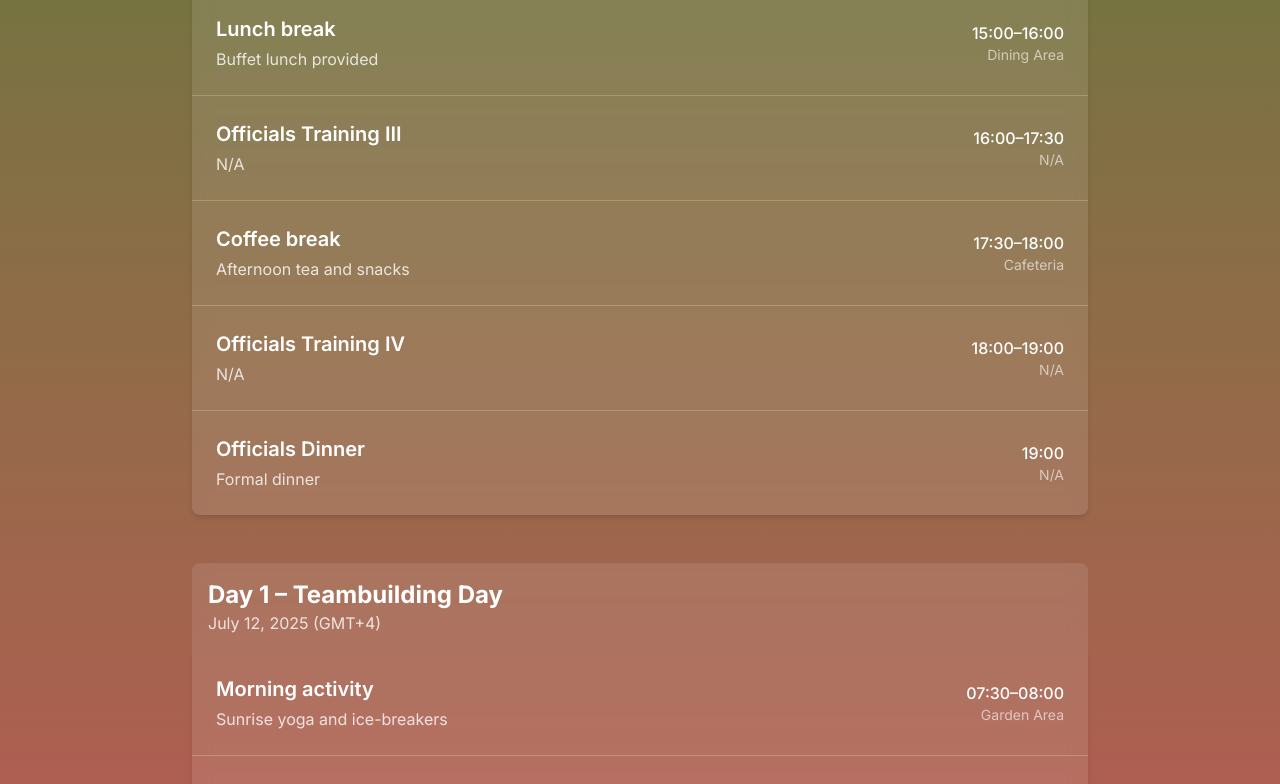
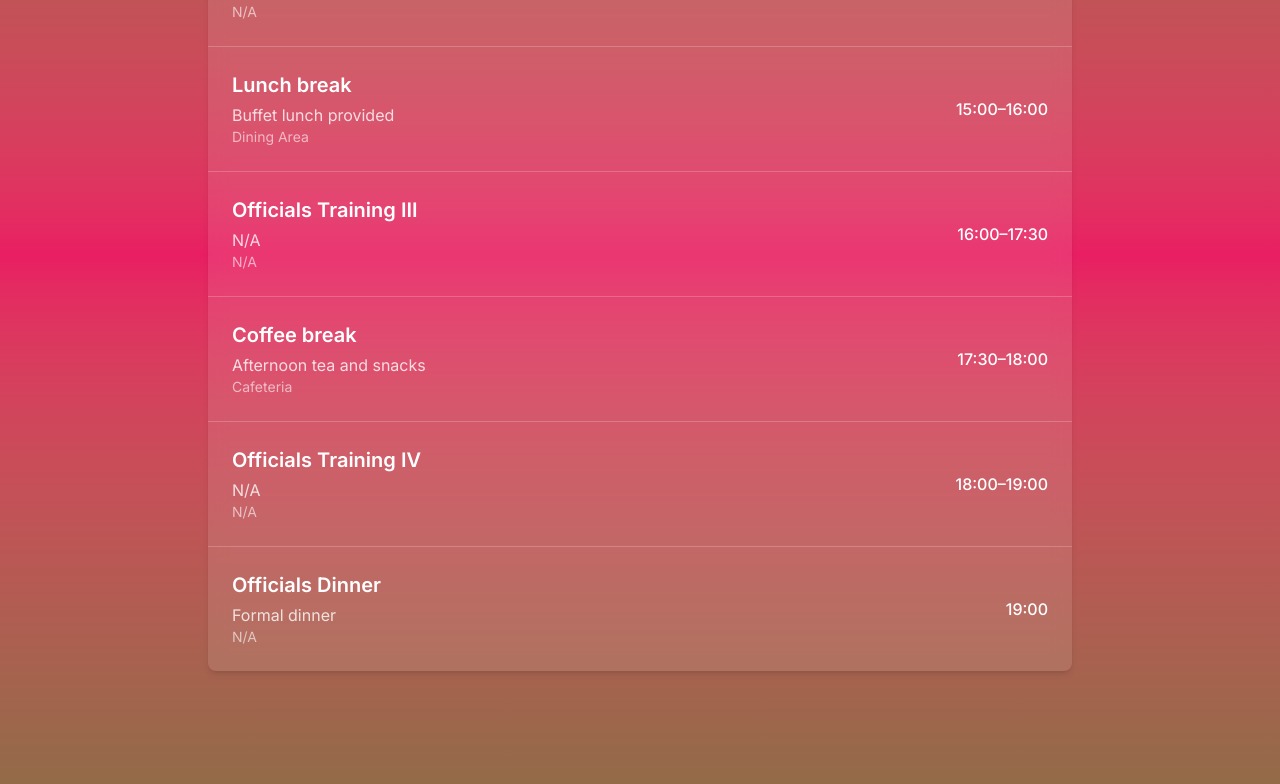
Before and after one commit to Ph4ntomByte/Summer_Training_Camp, a Next.js app: page /program in a window 1280 px wide. Shown: the part 729-1513 px from the top of the page. Built offline with nearby package versions, Linux system fonts and the light colour scheme.

Commit message:
Fix #34, change the scedule so it display one day and you can switch between them

```diff
--- a/src/app/program/page.tsx
+++ b/src/app/program/page.tsx
@@ -1,33 +1,38 @@
+'use client'
+import React, { useState } from 'react'
+import { SectionHeading } from '@/components/SectionHeading/SectionHeading'
+import { Button } from '@/components/UI/Button'
+
 const scheduleData = [
   {
     day: 'Day 0 – CJO Day',
     date: 'July 11, 2025 (GMT+4)',
     activities: [
       { time: '11:00–12:00', title: 'Officials Arrival & General TB', description: 'Welcome and overview of team‐building exercises', location: 'Globus centre' },
-      { time: '12:00–13:30', title: 'Officials Training I',           description: 'N/A', location: 'N/A' },
-      { time: '13:30–14:00', title: 'Coffee break',                   description: 'Refreshments served', location: 'Cafeteria' },
-      { time: '14:00–15:00', title: 'Officials Training II',          description: 'N/A', location: 'N/A' },
-      { time: '15:00–16:00', title: 'Lunch break',                    description: 'Buffet lunch provided', location: 'Dining Area' },
-      { time: '16:00–17:30', title: 'Officials Training III',         description: 'N/A', location: 'N/A' },
-      { time: '17:30–18:00', title: 'Coffee break',                   description: 'Afternoon tea and snacks', location: 'Cafeteria' },
-      { time: '18:00–19:00', title: 'Officials Training IV',          description: 'N/A', location: 'N/A' },
-      { time: '19:00',       title: 'Officials Dinner',               description: 'Formal dinner', location: 'N/A' },
+      { time: '12:00–13:30', title: 'Officials Training I', description: 'N/A', location: 'N/A' },
+      { time: '13:30–14:00', title: 'Coffee break', description: 'Refreshments served', location: 'Cafeteria' },
+      { time: '14:00–15:00', title: 'Officials Training II', description: 'N/A', location: 'N/A' },
+      { time: '15:00–16:00', title: 'Lunch break', description: 'Buffet lunch provided', location: 'Dining Area' },
+      { time: '16:00–17:30', title: 'Officials Training III', description: 'N/A', location: 'N/A' },
+      { time: '17:30–18:00', title: 'Coffee break', description: 'Afternoon tea and snacks', location: 'Cafeteria' },
+      { time: '18:00–19:00', title: 'Officials Training IV', description: 'N/A', location: 'N/A' },
+      { time: '19:00', title: 'Officials Dinner', description: 'Formal dinner', location: 'N/A' },
     ],
   },
   {
     day: 'Day 1 – Teambuilding Day',
     date: 'July 12, 2025 (GMT+4)',
     activities: [
-      { time: '07:30–08:00', title: 'Morning activity',             description: 'Sunrise yoga and ice-breakers', location: 'Garden Area' },
-      { time: '10:00–13:00', title: 'Trip to the venue',            description: 'Guided site tour', location: 'Off-site Venue' },
-      { time: '13:00–14:00', title: 'General Teambuilding',         description: 'Group challenges and games', location: 'Outdoor Field' },
-      { time: '14:00–15:00', title: 'Lunch break',                  description: 'Picnic-style lunch', location: 'Outdoor Dining' },
-      { time: '15:00–16:30', title: 'Training I',                   description: 'N/A', location: 'N/A' },
-      { time: '16:30–17:00', title: 'Coffee break',                 description: 'Afternoon refreshments', location: 'Cafeteria' },
-      { time: '17:00–18:30', title: 'Training II',                  description: 'N/A', location: 'N/A' },
-      { time: '18:30–19:30', title: 'Evening activity',             description: 'Campfire & storytelling', location: 'Campfire Circle' },
-      { time: '19:30–20:30', title: 'Dinner',                       description: 'Buffet dinner', location: 'Dining Hall' },
-      { time: '20:30–22:30', title: 'Board games night',            description: 'Casual games', location: 'Common Room' },
+      { time: '07:30–08:00', title: 'Morning activity', description: 'Sunrise yoga and ice-breakers', location: 'Garden Area' },
+      { time: '10:00–13:00', title: 'Trip to the venue', description: 'Guided site tour', location: 'Off-site Venue' },
+      { time: '13:00–14:00', title: 'General Teambuilding', description: 'Group challenges and games', location: 'Outdoor Field' },
+      { time: '14:00–15:00', title: 'Lunch break', description: 'Picnic-style lunch', location: 'Outdoor Dining' },
+      { time: '15:00–16:30', title: 'Training I', description: 'N/A', location: 'N/A' },
+      { time: '16:30–17:00', title: 'Coffee break', description: 'Afternoon refreshments', location: 'Cafeteria' },
+      { time: '17:00–18:30', title: 'Training II', description: 'N/A', location: 'N/A' },
+      { time: '18:30–19:30', title: 'Evening activity', description: 'Campfire & storytelling', location: 'Campfire Circle' },
+      { time: '19:30–20:30', title: 'Dinner', description: 'Buffet dinner', location: 'Dining Hall' },
+      { time: '20:30–22:30', title: 'Board games night', description: 'Casual games', location: 'Common Room' },
     ],
   },
   {
@@ -35,78 +40,78 @@ const scheduleData = [
     date: 'July 13, 2025 (GMT+4)',
     activities: [
       { time: '08:00–08:30', title: 'Morning activity', description: 'Brain-teasers and warm-ups', location: 'Workshop Room A' },
-      { time: '08:00–09:00', title: 'Breakfast',                  description: 'Continental breakfast', location: 'Dining Area' },
-      { time: '09:00–10:30', title: 'Training III',               description: 'N/A', location: 'N/A' },
-      { time: '10:30–11:00', title: 'Coffee break',               description: 'Mid-morning snacks', location: 'Cafeteria' },
-      { time: '11:00–12:30', title: 'Training IV',                description: 'N/A', location: 'N/A' },
-      { time: '12:30–13:30', title: 'Lunch break',                description: 'Hot lunch service', location: 'Dining Area' },
-      { time: '13:30–14:30', title: 'Training V',                 description: 'N/A', location: 'N/A' },
-      { time: '14:30–15:00', title: 'Break',                      description: '', location: 'Media Lab' },
-      { time: '15:00–16:30', title: 'Training VI',                description: 'N/A', location: 'N/A' },
-      { time: '16:30–17:00', title: 'Coffee break',               description: 'Afternoon tea', location: 'Cafeteria' },
-      { time: '17:00–18:00', title: 'Training VII',               description: 'N/A', location: 'N/A' },
-      { time: '18:00–19:00', title: 'Roundtable',                 description: 'Panel discussion with experts', location: 'Main Hall' },
-      { time: '19:00–20:00', title: 'Dinner',                     description: 'Theme dinner night', location: 'Dining Hall' },
-      { time: '20:00–22:00', title: 'Closing ceremony',           description: 'Imagine and Farewell', location: 'Main Hall' },
+      { time: '08:00–09:00', title: 'Breakfast', description: 'Continental breakfast', location: 'Dining Area' },
+      { time: '09:00–10:30', title: 'Training III', description: 'N/A', location: 'N/A' },
+      { time: '10:30–11:00', title: 'Coffee break', description: 'Mid-morning snacks', location: 'Cafeteria' },
+      { time: '11:00–12:30', title: 'Training IV', description: 'N/A', location: 'N/A' },
+      { time: '12:30–13:30', title: 'Lunch break', description: 'Hot lunch service', location: 'Dining Area' },
+      { time: '13:30–14:30', title: 'Training V', description: 'N/A', location: 'N/A' },
+      { time: '14:30–15:00', title: 'Break', description: '', location: 'Media Lab' },
+      { time: '15:00–16:30', title: 'Training VI', description: 'N/A', location: 'N/A' },
+      { time: '16:30–17:00', title: 'Coffee break', description: 'Afternoon tea', location: 'Cafeteria' },
+      { time: '17:00–18:00', title: 'Training VII', description: 'N/A', location: 'N/A' },
+      { time: '18:00–19:00', title: 'Roundtable', description: 'Panel discussion with experts', location: 'Main Hall' },
+      { time: '19:00–20:00', title: 'Dinner', description: 'Theme dinner night', location: 'Dining Hall' },
+      { time: '20:00–22:00', title: 'Closing ceremony', description: 'Imagine and Farewell', location: 'Main Hall' },
     ],
   },
   {
     day: 'Day 3 – Training Day',
     date: 'July 14, 2025 (GMT+4)',
     activities: [
-      { time: '08:30–09:30', title: 'Breakfast',                   description: 'Final group breakfast', location: 'Dining Area' },
-      { time: '11:00–14:00', title: 'Trip to Baku',               description: 'Homecoming', location: 'Baku City Center' },
+      { time: '08:30–09:30', title: 'Breakfast', description: 'Final group breakfast', location: 'Dining Area' },
+      { time: '11:00–14:00', title: 'Trip to Baku', description: 'Homecoming', location: 'Baku City Center' },
     ],
   },
 ]
 
 export default function ProgramPage() {
+  const [dayIndex, setDayIndex] = useState(0)
+  const day = scheduleData[dayIndex]
+
   return (
     <main className="min-h-screen bg-gradient-to-b from-[#2E7D32] via-[#E91E63] to-[#2E7D32]">
 
       {/* Schedule Section */}
       <section className="py-16">
-        <div className="container mx-auto px-4">
-          <div className="max-w-4xl mx-auto">
-            <h2 className="text-3xl font-bold mb-12 text-center text-white">Daily Schedule</h2>
+        <div className="container mx-auto px-4 max-w-4xl">
+          <SectionHeading>Daily Schedule</SectionHeading>
 
-            {scheduleData.map((day, index) => (
-              <div key={index} className="mb-12">
-                <div className="bg-white/10 backdrop-blur-sm text-white p-4 rounded-t-lg">
-                  <h3 className="text-2xl font-bold">{day.day}</h3>
-                  <p className="text-white/80">{day.date}</p>
+          {/* Day Navigation */}
+          <div className="flex items-center justify-between mb-8">
+            {dayIndex > 0 ? (
+              <Button onClick={() => setDayIndex(dayIndex - 1)}>← Prev</Button>
+            ) : (
+              <div className="w-20" />
+            )}
+
+            <div className="flex-1 text-center text-white font-semibold">
+              {day.day} — <span className="italic">{day.date}</span>
             </div>
 
-                <div className="bg-white/10 backdrop-blur-sm rounded-b-lg shadow-md">
-                  {day.activities.map((activity, actIndex) => (
+            {dayIndex < scheduleData.length - 1 ? (
+              <Button onClick={() => setDayIndex(dayIndex + 1)}>Next →</Button>
+            ) : (
+              <div className="w-20" />
+            )}
+          </div>
+
+          {/* Only this one day’s activities */}
+          <div className="bg-white/10 backdrop-blur-sm rounded-lg shadow-md overflow-hidden">
+            {day.activities.map((activity, idx) => (
               <div
-                      key={actIndex}
-                      className={`p-6 ${
-                        actIndex !== day.activities.length - 1
-                          ? 'border-b border-white/20'
-                          : ''
-                      }`}
+                key={idx}
+                className={`p-6 ${idx !== day.activities.length - 1 ? 'border-b border-white/20' : ''}`}
               >
                 <div className="flex flex-col md:flex-row md:items-center md:justify-between">
                   <div>
-                          <h4 className="text-xl font-semibold text-white">
-                            {activity.title}
-                          </h4>
-                          <p className="text-white/80 mt-1">
-                            {activity.description}
-                          </p>
+                    <h4 className="text-xl font-semibold text-white">{activity.title}</h4>
+                    <p className="text-white/80 mt-1">{activity.description}</p>
+                    <p className="text-white/60 text-sm">{activity.location}</p>
                   </div>
                   <div className="mt-4 md:mt-0 md:text-right">
-                          <p className="text-white font-medium">
-                            {activity.time}
-                          </p>
-                          <p className="text-white/60 text-sm">
-                            {activity.location}
-                          </p>
+                    <p className="text-white font-medium">{activity.time}</p>
                   </div>
-                      </div>
-                    </div>
-                  ))}
                 </div>
               </div>
             ))}
@@ -149,6 +154,6 @@ export default function ProgramPage() {
           </div>
         </div>
       </section>
-    </main>
+    </main >
   );
 }
```
Lines whose indentation alone changed are shown as unchanged.
